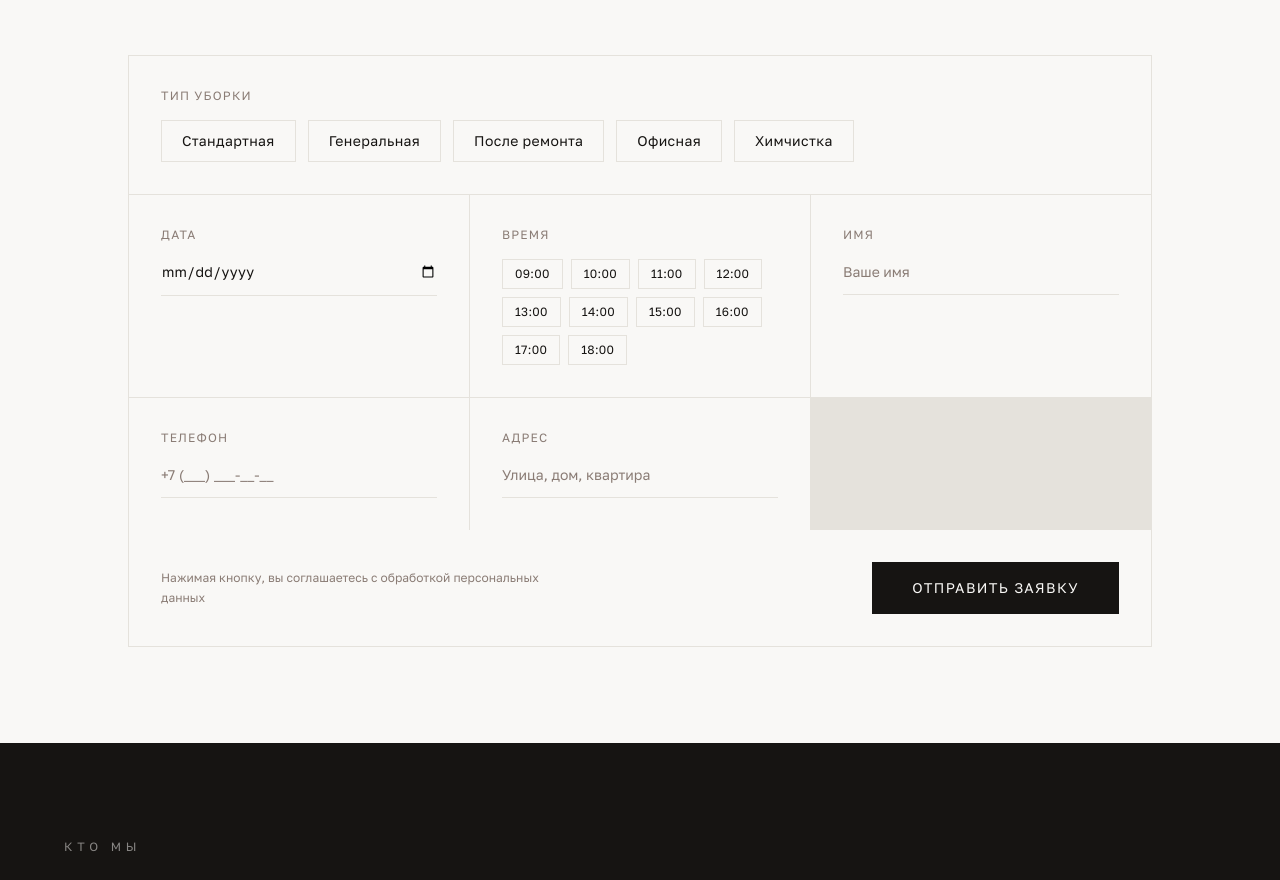
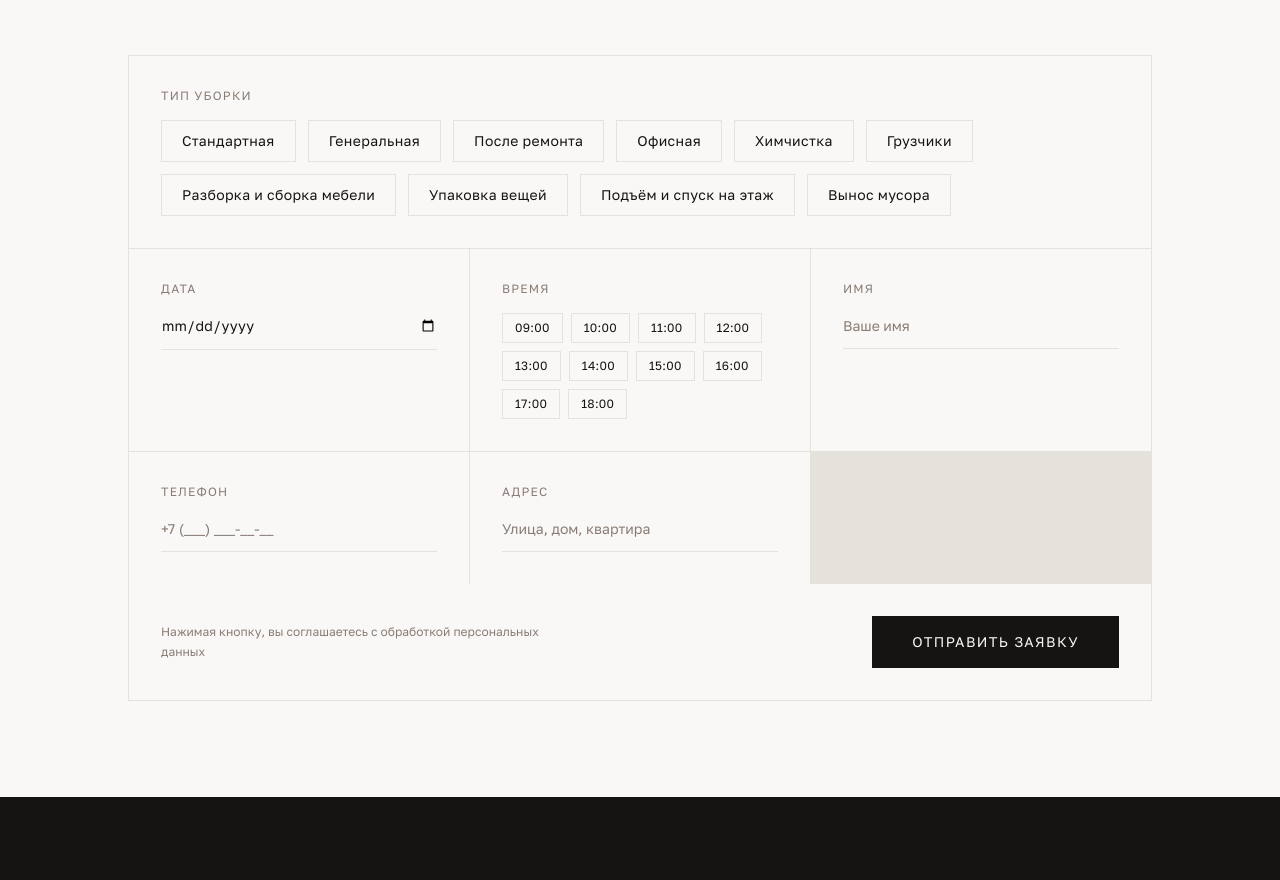
Before and after one commit to pr-poehali-dev/clinic-services-app, a React (Vite) app: page / in a window 1280 px wide. Shown: the part 5600-6480 px from the top of the page. Built offline with nearby package versions, Linux system fonts and the light colour scheme.

Commit message:
feat: Добавлены типы услуг грузчиков

```diff
--- a/src/components/BookingSection.tsx
+++ b/src/components/BookingSection.tsx
@@ -1,7 +1,7 @@
 import { useState } from "react";
 import Icon from "@/components/ui/icon";
 
-const CLEANING_TYPES = ["Стандартная", "Генеральная", "После ремонта", "Офисная", "Химчистка"];
+const CLEANING_TYPES = ["Стандартная", "Генеральная", "После ремонта", "Офисная", "Химчистка", "Грузчики", "Разборка и сборка мебели", "Упаковка вещей", "Подъём и спуск на этаж", "Вынос мусора"];
 const TIME_SLOTS = ["09:00", "10:00", "11:00", "12:00", "13:00", "14:00", "15:00", "16:00", "17:00", "18:00"];
 const SEND_BOOKING_URL = "https://functions.poehali.dev/1e6cbded-e8a5-4b95-b409-61ace50fa172";
 
```
